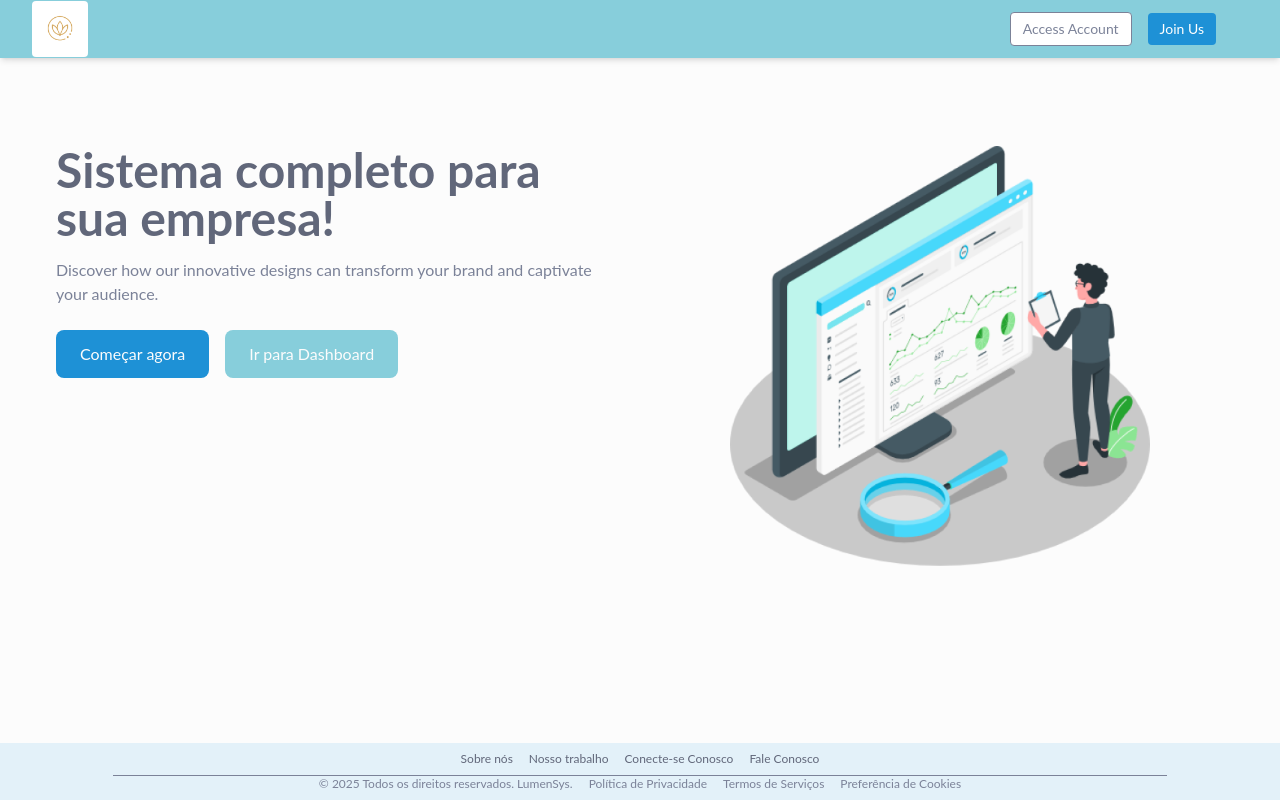
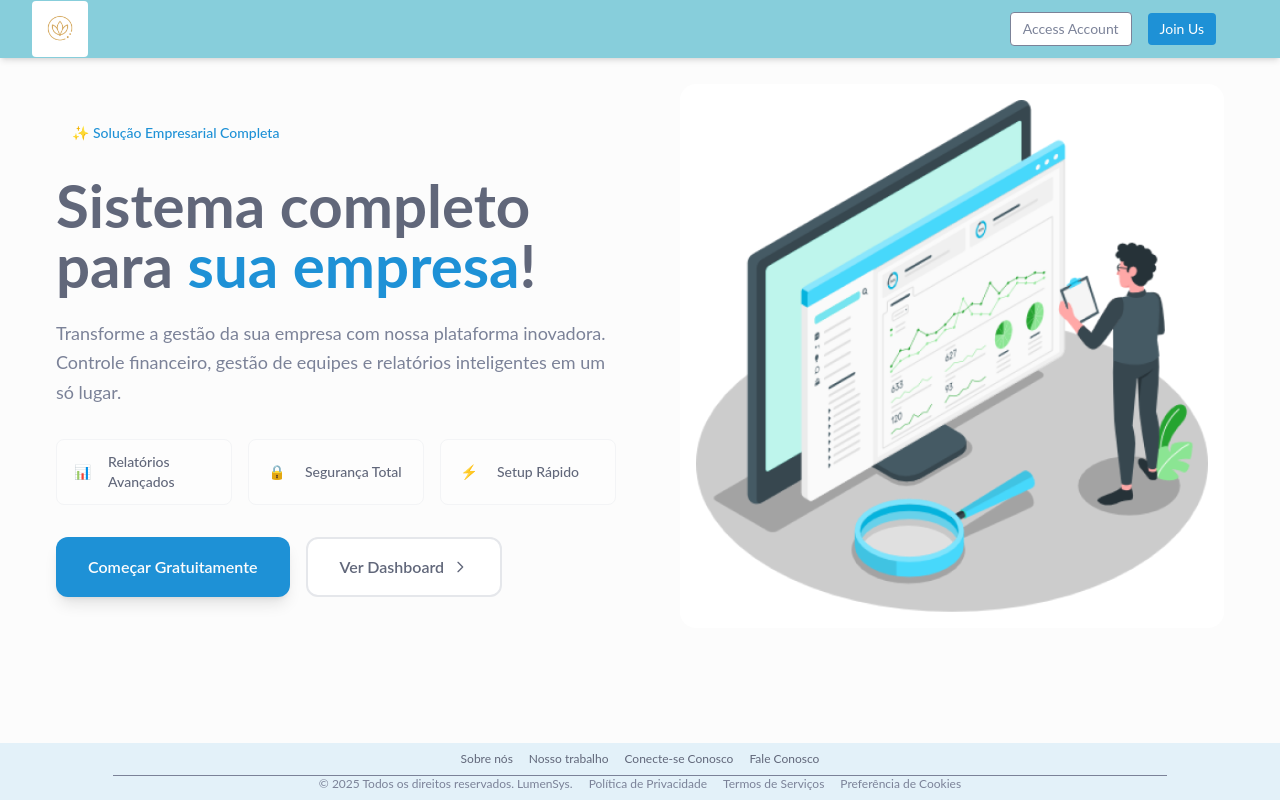
Before and after one commit to LumenSys/LumenSys-Frontend, a React (Vite) app in the folder frontend/: page / in a window 1280 px wide. Built offline with nearby package versions, Linux system fonts and the light colour scheme.

Commit message:
:sparkles: feat: Revamp Landing Page with enhanced layout, features, and CTA buttons

```diff
--- a/frontend/src/pages/LandingPage/index.tsx
+++ b/frontend/src/pages/LandingPage/index.tsx
@@ -2,39 +2,89 @@ import Landing from "../../assets/images/landing.png";
 
 export default function LandingPage() {
   return (
-    <main className=" bg-background pt-4 md:pt-0 md:flex md:items-center md:justify-center md:min-h-[calc(100vh-120px)]">
-      <div className="max-w-7xl mx-auto px-6 py-12 grid grid-cols-1 md:grid-cols-2 gap-8">
-        <div>
-          <h1 className="text-3xl md:text-5xl font-bold text-textPrimary leading-tight">
-            Sistema completo para sua empresa!
+    <main className="bg-background min-h-[calc(100vh-120px)] flex items-center">
+      <div className="max-w-7xl mx-auto px-6 py-16 grid grid-cols-1 lg:grid-cols-2 gap-12 items-center">
+        {/* Seção de Texto */}
+        <div className="space-y-8">
+          <div className="space-y-6">
+            <div className="inline-flex items-center px-4 py-2 bg-secondary/10 rounded-full">
+              <span className="text-secondary text-sm font-medium">
+                ✨ Solução Empresarial Completa
+              </span>
+            </div>
+
+            <h1 className="text-4xl md:text-6xl font-bold text-textPrimary leading-tight">
+              Sistema completo para{" "}
+              <span className="text-secondary">sua empresa</span>!
             </h1>
-          <p className="mt-4 text-sm md:text-base text-textSecondary leading-relaxed">
-            Discover how our innovative designs can transform your brand and captivate your audience.
+
+            <p className="text-lg text-textSecondary leading-relaxed max-w-xl">
+              Transforme a gestão da sua empresa com nossa plataforma inovadora.
+              Controle financeiro, gestão de equipes e relatórios inteligentes em um só lugar.
             </p>
+          </div>
+
+          {/* Features Cards */}
+          <div className="grid grid-cols-1 md:grid-cols-3 gap-4">
+            <div className="flex items-center space-x-3 p-3 bg-white/50 rounded-lg border border-gray-100">
+              <div className="w-8 h-8 bg-secondary/10 rounded-full flex items-center justify-center">
+                <span className="text-secondary text-sm">📊</span>
+              </div>
+              <span className="text-sm font-medium text-textPrimary">Relatórios Avançados</span>
+            </div>
+
+            <div className="flex items-center space-x-3 p-3 bg-white/50 rounded-lg border border-gray-100">
+              <div className="w-8 h-8 bg-secondary/10 rounded-full flex items-center justify-center">
+                <span className="text-secondary text-sm">🔒</span>
+              </div>
+              <span className="text-sm font-medium text-textPrimary">Segurança Total</span>
+            </div>
+
+            <div className="flex items-center space-x-3 p-3 bg-white/50 rounded-lg border border-gray-100">
+              <div className="w-8 h-8 bg-secondary/10 rounded-full flex items-center justify-center">
+                <span className="text-secondary text-sm">⚡</span>
+              </div>
+              <span className="text-sm font-medium text-textPrimary">Setup Rápido</span>
+            </div>
+          </div>
+
+          {/* CTA Buttons */}
+          <div className="flex flex-col sm:flex-row gap-4">
             <button
-            className="mt-6 bg-secondary text-background text-sm md:text-base px-5 py-2 md:px-6 md:py-3 rounded-lg hover:bg-hoverButton2 transition"
+              className="bg-secondary text-background text-base font-semibold px-8 py-4 rounded-xl hover:bg-hoverButton2 transition-all duration-300 shadow-lg hover:shadow-xl transform hover:-translate-y-1"
               onClick={() => window.location.href = "/cadastroempresa"}
             >
-            Começar agora
+              Começar Gratuitamente
             </button>
+
             <a
               href="/dashboard"
-            className="inline-block mt-4 ml-4 bg-primary text-background text-sm md:text-base px-5 py-2 md:px-6 md:py-3 rounded-lg hover:bg-hoverButton2 transition"
+              className="inline-flex items-center justify-center bg-white text-textPrimary text-base font-semibold px-8 py-4 rounded-xl border-2 border-gray-200 hover:border-secondary hover:text-secondary transition-all duration-300"
             >
-            Ir para Dashboard
+              Ver Dashboard
+              <svg className="ml-2 w-4 h-4" fill="none" stroke="currentColor" viewBox="0 0 24 24">
+                <path strokeLinecap="round" strokeLinejoin="round" strokeWidth={2} d="M9 5l7 7-7 7" />
+              </svg>
             </a>
           </div>
-        <div className="flex justify-center">
-          <div className="flex justify-center items-center">
+        </div>
+
+        {/* Seção da Imagem */}
+        <div className="flex justify-center lg:justify-end">
+          <div className="relative">
+
+            {/* Container da imagem */}
+            <div className="relative bg-white p-4 rounded-2xl">
               <img
                 src={Landing}
-              alt="Ilustração de dashboard"
-              className="max-w-full h-auto md:h-[420px]"
+                alt="Dashboard da plataforma LumenSys mostrando interface moderna e intuitiva"
+                className="w-full h-auto max-w-lg rounded-xl"
               />
+
+            </div>
           </div>
         </div>
       </div>
     </main>
-
   );
 }
```
Lines whose indentation alone changed are shown as unchanged.
